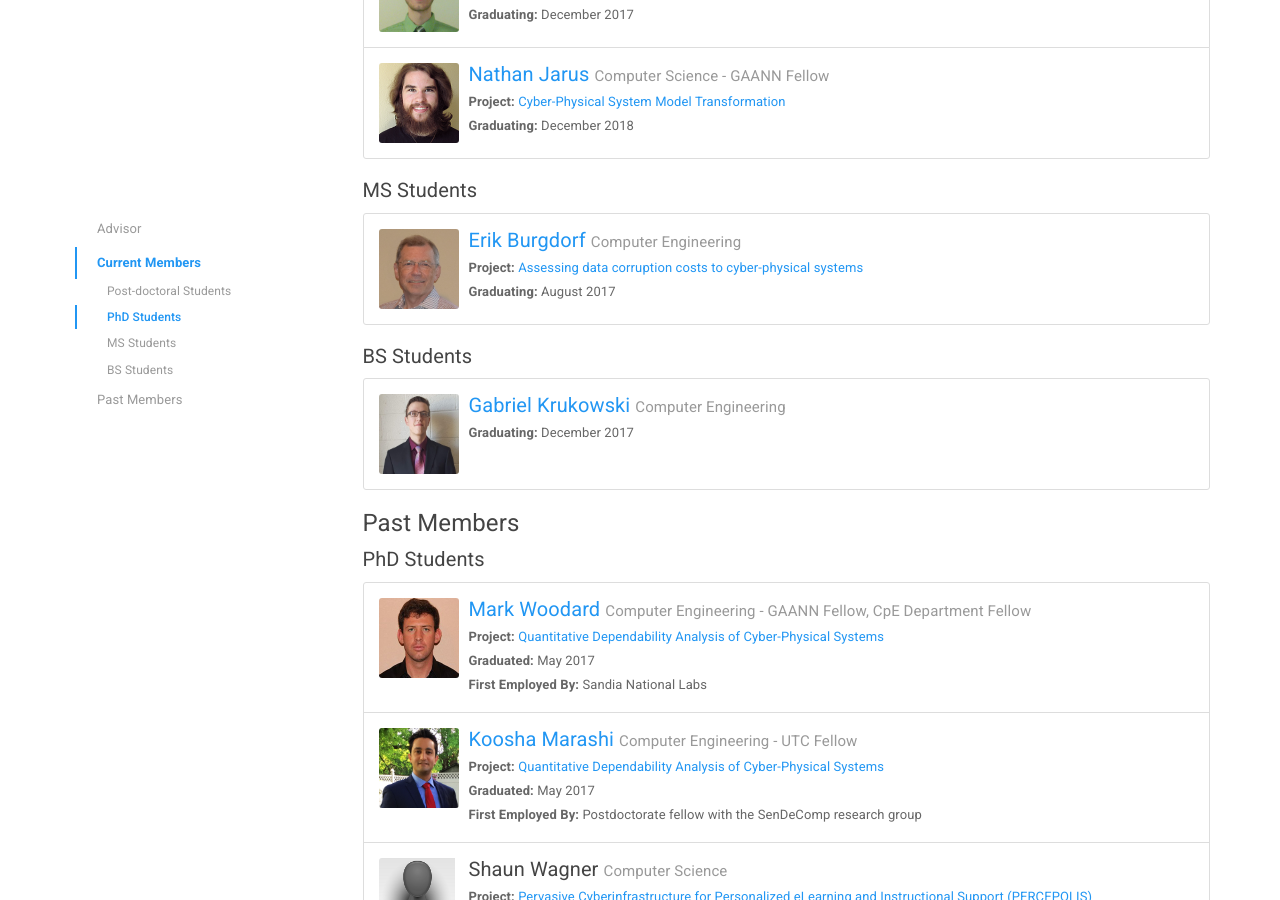
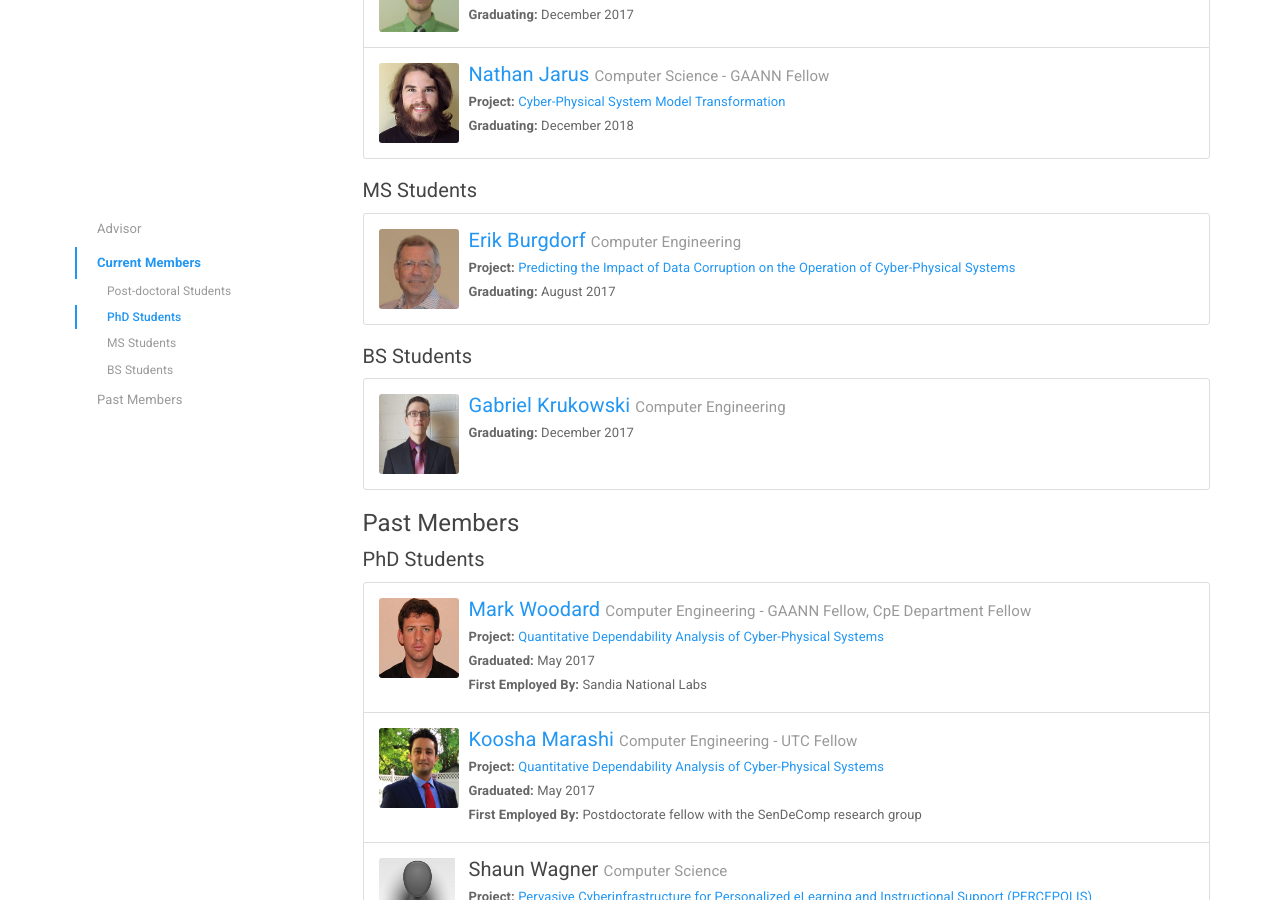
Before and after one commit to sendecomp/sendecomp-website, a Jekyll site: the page built from people.html, in a window 1280 px wide and 900 px high, scrolled down 675 px. Built offline with Jekyll 4.4.1, drawn with Linux system fonts in a browser that asks for light colours.

Commit message:
Updated Burgdorf project description

```diff
--- a/_data/members.yml
+++ b/_data/members.yml
@@ -59,7 +59,7 @@
   degree: MS
   status: Active
   grad: 2017 August
-  project: Assessing data corruption costs to cyber-physical systems
+  project: Predicting the Impact of Data Corruption on the Operation of Cyber-Physical Systems
   website: https://sites.google.com/a/mst.edu/eburgdorf/home
   photo: Burgdorf.jpg
 
```
